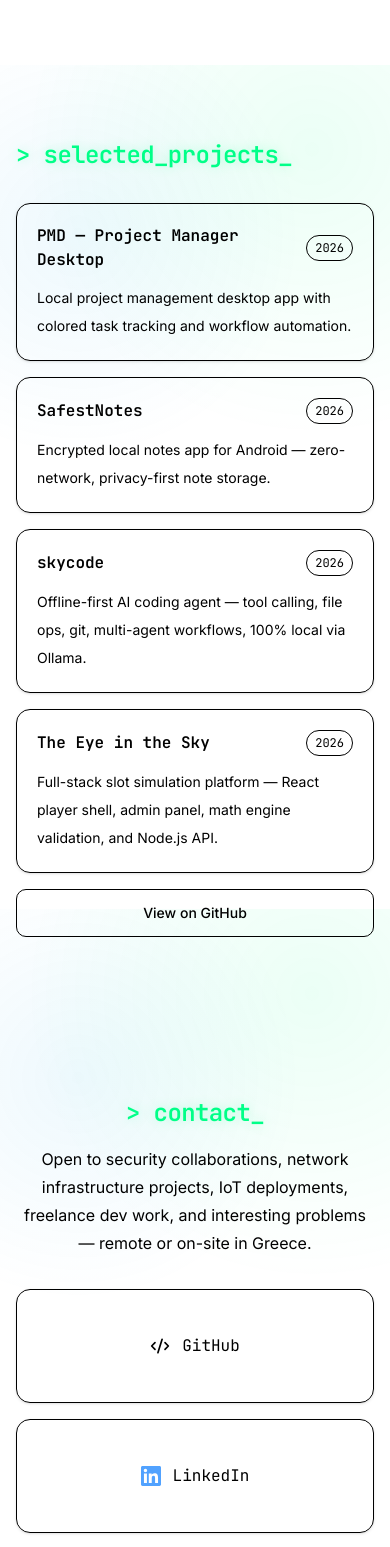
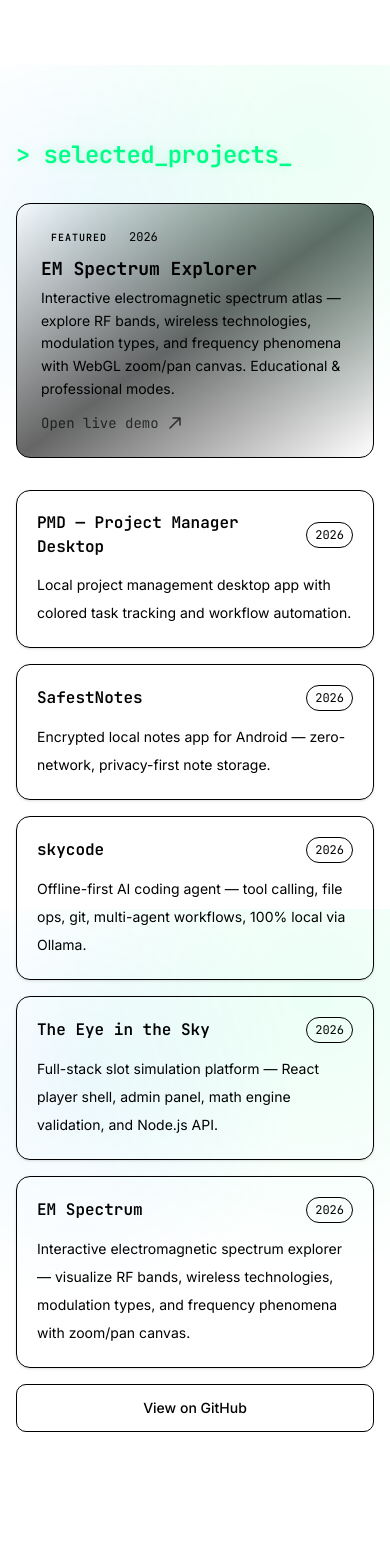
Before and after one commit to wannabexaker/wannabexaker.github.io, a Next.js app: page / in a window 390 px wide. Shown: the part 8375-9922 px from the top of the page. Built offline with nearby package versions, Linux system fonts and the light colour scheme; no server answers.

Commit message:
feat: integrate EM Spectrum as featured project with live demo, navbar link, and auto-sync build pipeline

```diff
--- a/package.json
+++ b/package.json
@@ -4,7 +4,8 @@
   "private": true,
   "scripts": {
     "dev": "next dev",
-    "build": "next build",
+    "sync:em-spectrum": "node scripts/sync-em-spectrum.mjs",
+    "build": "npm run sync:em-spectrum && next build",
     "start": "next start",
     "lint": "eslint"
   },
--- /dev/null
+++ b/scripts/sync-em-spectrum.mjs
@@ -0,0 +1,63 @@
+import fs from "node:fs";
+import path from "node:path";
+import { spawnSync } from "node:child_process";
+
+const portfolioRoot = process.cwd();
+const sourcePath = process.env.EM_SPECTRUM_PATH
+  ? path.resolve(portfolioRoot, process.env.EM_SPECTRUM_PATH)
+  : path.resolve(portfolioRoot, "..", "EM_Spectrum", "em-spectrum");
+const outputPath = path.resolve(portfolioRoot, "public", "em-spectrum");
+
+function run(command, args, cwd, env = {}) {
+  const result = spawnSync(command, args, {
+    cwd,
+    stdio: "inherit",
+    shell: process.platform === "win32",
+    env: { ...process.env, ...env },
+  });
+
+  if (result.status !== 0) {
+    process.exit(result.status ?? 1);
+  }
+}
+
+function copyRecursive(source, destination) {
+  if (!fs.existsSync(source)) {
+    throw new Error(`Source does not exist: ${source}`);
+  }
+
+  fs.mkdirSync(destination, { recursive: true });
+
+  for (const entry of fs.readdirSync(source, { withFileTypes: true })) {
+    const sourceEntry = path.join(source, entry.name);
+    const destinationEntry = path.join(destination, entry.name);
+
+    if (entry.isDirectory()) {
+      copyRecursive(sourceEntry, destinationEntry);
+    } else {
+      fs.copyFileSync(sourceEntry, destinationEntry);
+    }
+  }
+}
+
+if (!fs.existsSync(sourcePath)) {
+  console.log(`[sync-em-spectrum] Source not found at ${sourcePath}. Skipping sync.`);
+  process.exit(0);
+}
+
+console.log(`[sync-em-spectrum] Building EM Spectrum from ${sourcePath}`);
+if (!fs.existsSync(path.join(sourcePath, "node_modules"))) {
+  run("npm", ["ci"], sourcePath);
+}
+run("npm", ["run", "build"], sourcePath, { NEXT_PUBLIC_BASE_PATH: "/em-spectrum" });
+
+const sourceOut = path.join(sourcePath, "out");
+if (!fs.existsSync(sourceOut)) {
+  console.error("[sync-em-spectrum] Build completed but out/ was not found.");
+  process.exit(1);
+}
+
+fs.rmSync(outputPath, { recursive: true, force: true });
+copyRecursive(sourceOut, outputPath);
+
+console.log(`[sync-em-spectrum] Synced build into ${outputPath}`);
--- a/src/components/navbar.tsx
+++ b/src/components/navbar.tsx
@@ -19,6 +19,7 @@
   { href: "#skills", label: "Skills" },
   { href: "#projects", label: "Projects" },
   { href: "#contact", label: "Contact" },
+  { href: "/em-spectrum/", label: "EM Spectrum", external: true },
 ];
 
 export function Navbar() {
@@ -37,7 +38,12 @@
             <Link
               key={link.href}
               href={link.href}
-              className="font-mono text-sm text-foreground/85 transition-colors duration-200 hover:text-primary focus-visible:outline-none focus-visible:ring-2 focus-visible:ring-primary/80 rounded"
+              {...("external" in link ? { target: "_blank", rel: "noopener noreferrer" } : {})}
+              className={`font-mono text-sm transition-colors duration-200 hover:text-primary focus-visible:outline-none focus-visible:ring-2 focus-visible:ring-primary/80 rounded ${
+                "external" in link
+                  ? "text-primary/80 border border-primary/25 px-2.5 py-1 rounded-full text-xs hover:bg-primary/10"
+                  : "text-foreground/85"
+              }`}
             >
               {link.label}
             </Link>
@@ -72,7 +78,22 @@
                 </SheetDescription>
               </SheetHeader>
               <div className="mt-8 flex flex-col gap-2">
-                {navLinks.map((link, i) => (
+                {navLinks.map((link, i) =>
+                  "external" in link ? (
+                    <a
+                      key={link.href}
+                      href={link.href}
+                      target="_blank"
+                      rel="noopener noreferrer"
+                      className="group flex cursor-pointer items-center gap-3 rounded-lg border border-primary/30 bg-primary/5 px-4 py-3.5 text-left font-mono text-sm text-primary transition-all duration-200 hover:border-primary/60 hover:bg-primary/15 focus-visible:outline-none focus-visible:ring-2 focus-visible:ring-primary/60"
+                    >
+                      <span className="font-mono text-xs text-primary/50">
+                        {String(i + 1).padStart(2, "0")}
+                      </span>
+                      {link.label}
+                      <svg width="14" height="14" viewBox="0 0 16 16" fill="none" className="ml-auto opacity-60"><path d="M6 3h7v7M13 3L3 13" stroke="currentColor" strokeWidth="1.5" strokeLinecap="round" strokeLinejoin="round"/></svg>
+                    </a>
+                  ) : (
                     <SheetClose
                       key={link.href}
                       className="group flex cursor-pointer items-center gap-3 rounded-lg border border-zinc-200 bg-zinc-50 px-4 py-3.5 text-left font-mono text-sm text-zinc-700 transition-all duration-200 hover:border-primary/50 hover:bg-primary/10 hover:text-primary focus-visible:outline-none focus-visible:ring-2 focus-visible:ring-primary/60"
@@ -85,7 +106,8 @@
                       </span>
                       {link.label}
                     </SheetClose>
-                ))}
+                  )
+                )}
               </div>
             </SheetContent>
           </Sheet>
--- a/src/components/projects.tsx
+++ b/src/components/projects.tsx
@@ -62,6 +62,14 @@
     year: "2026",
     image: "/screenshots/The_Eye_in_the_Sky.png",
   },
+  {
+    id: 5,
+    title: "EM Spectrum",
+    description: "Interactive electromagnetic spectrum explorer — visualize RF bands, wireless technologies, modulation types, and frequency phenomena with zoom/pan canvas.",
+    url: "https://github.com/wannabexaker/EM_Spectrum",
+    year: "2026",
+    image: "https://opengraph.githubassets.com/1/wannabexaker/EM_Spectrum",
+  },
 ];
 
 const repoScreenshots: Record<string, { image: string; objectPosition?: string }> = {
@@ -69,6 +77,7 @@
   SafestNotes: { image: "/screenshots/safestnotes.jpg" },
   "skycode": { image: "/screenshots/Sky-code.png" },
   "The_Eye_in_the_Sky": { image: "/screenshots/The_Eye_in_the_Sky.png" },
+  "EM_Spectrum": { image: "https://opengraph.githubassets.com/1/wannabexaker/EM_Spectrum" },
 };
 
 function mapReposToProjects(repos: GitHubRepo[]): Project[] {
@@ -106,7 +115,7 @@
         }
 
         const repos = (await response.json()) as GitHubRepo[];
-        const PINNED = ["PMD", "SafestNotes", "skycode", "The_Eye_in_the_Sky"];
+        const PINNED = ["PMD", "SafestNotes", "skycode", "The_Eye_in_the_Sky", "EM_Spectrum"];
         const byName = Object.fromEntries(repos.map((r) => [r.name, r]));
         const fallbackByName = Object.fromEntries(
           fallbackProjects.map((p) => [p.url.split("/").pop() ?? "", p])
@@ -162,6 +171,36 @@
       <h2 className="terminal-title text-2xl font-semibold tracking-tight sm:text-3xl">
         &gt; selected_projects_
       </h2>
+
+      {/* Featured: EM Spectrum */}
+      <a
+        href="/em-spectrum/"
+        target="_blank"
+        rel="noopener noreferrer"
+        className="group relative mt-8 block overflow-hidden rounded-xl border border-primary/30 bg-gradient-to-br from-primary/5 via-black/60 to-secondary/5 p-6 transition-all duration-300 hover:border-primary/60 hover:shadow-[0_0_32px_rgba(0,255,136,0.12)]"
+      >
+        <div className="absolute inset-0 bg-[radial-gradient(ellipse_at_top_right,rgba(0,255,136,0.06),transparent_60%)] pointer-events-none" />
+        <div className="relative flex flex-col gap-3 sm:flex-row sm:items-center sm:justify-between">
+          <div className="flex-1">
+            <div className="flex items-center gap-3">
+              <span className="inline-flex items-center rounded-full bg-primary/10 px-2.5 py-0.5 font-mono text-[10px] font-semibold uppercase tracking-widest text-primary">
+                Featured
+              </span>
+              <span className="font-mono text-xs text-muted-foreground">2026</span>
+            </div>
+            <h3 className="mt-2 font-mono text-lg font-bold text-foreground group-hover:text-primary transition-colors duration-200">
+              EM Spectrum Explorer
+            </h3>
+            <p className="mt-1 max-w-xl text-sm leading-relaxed text-muted-foreground">
+              Interactive electromagnetic spectrum atlas — explore RF bands, wireless technologies, modulation types, and frequency phenomena with WebGL zoom/pan canvas. Educational &amp; professional modes.
+            </p>
+          </div>
+          <div className="flex shrink-0 items-center gap-2 font-mono text-sm text-primary opacity-70 transition-all duration-200 group-hover:opacity-100 group-hover:translate-x-1">
+            Open live demo
+            <svg width="16" height="16" viewBox="0 0 16 16" fill="none" className="inline-block"><path d="M6 3h7v7M13 3L3 13" stroke="currentColor" strokeWidth="1.5" strokeLinecap="round" strokeLinejoin="round"/></svg>
+          </div>
+        </div>
+      </a>
 
       <div className="relative mt-8 grid gap-5 lg:grid-cols-[1.15fr_0.85fr]">
         <div className="space-y-4">
```
Also changed, not shown: 1 other file (tests, documents, lock files or other folders). Lines whose indentation alone changed are shown as unchanged.
